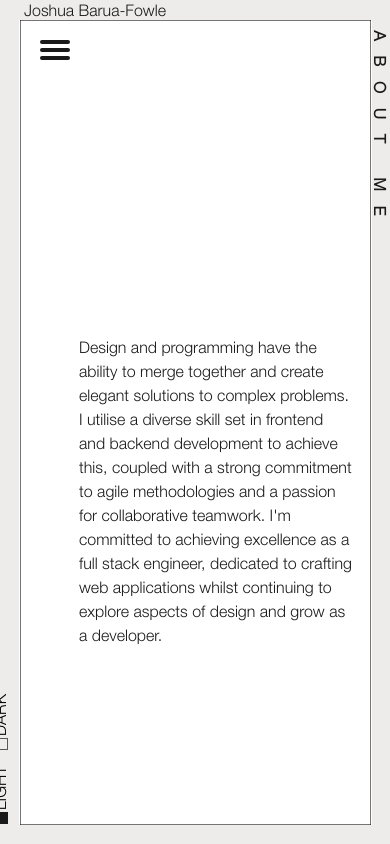
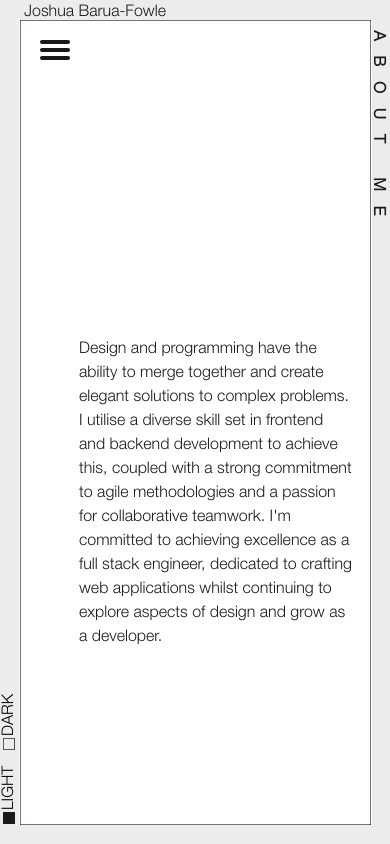
Before and after one commit to joshuabarua/portfolio, a React (Create React App) app: page / in a window 390 px wide. Built offline with nearby package versions, Linux system fonts and the light colour scheme.

Commit message:
Add left bounds to dark mode toggle on mobile and desktop

```diff
--- a/src/index.css
+++ b/src/index.css
@@ -346,7 +346,7 @@ body.dark {
 .lightdark {
 	position: fixed;
 	bottom: 31px;
-	left: -1px;
+	left: 5px;
 	z-index: 10;
 	writing-mode: vertical-lr;
 	transform: rotate(180deg);
@@ -384,7 +384,7 @@ body.dark {
 @media screen and (max-width: 768px) {
 	.lightdark {
 		bottom: 20px;
-		left: -12px;
+		left: -5px;
 	}
 
 	.custom-box + h5 {
```
